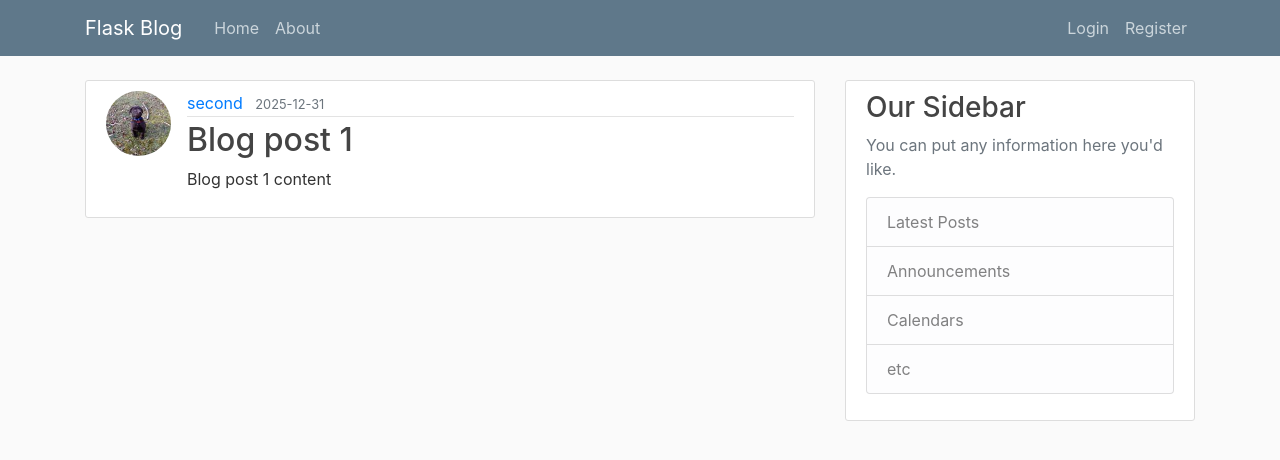
After one commit to xxiao053/Flask_API, a Flask app: page /post/1 in a window 1280 px wide. The commit adds this page. Shown: the top 460 px of the page. Run offline with Flask 3, Linux system fonts and the light colour scheme; some libraries are stand-ins or nearby versions.

Commit message:
Create post page for each post

```diff
--- a/flaskblog/routes.py
+++ b/flaskblog/routes.py
@@ -8,27 +8,6 @@ from sqlalchemy import text
 from flaskblog.models import sql_insert_user
 from flaskblog.models import User, Post
 from flask_login import login_user, current_user, logout_user, login_required
-
-posts = [
-    {
-        'author': 'Xiao Xiao',
-        'title': 'First Blog Post',
-        'content': 'This is the first post content',
-        'date_posted': 'Sep 20, 2025'
-    },
-    {
-        'author': 'Sean James',
-        'title': 'What Makes You a Better Developer',
-        'content': 'When people first learn programming, they often focus on writing scripts, solving LeetCode problems, or building simple web pages. APIs feel like something “big companies” use. But the truth is: learning how to build even a basic API instantly levels up how you think about software.',
-        'date_posted': 'Oct 21, 2025'
-    },
-    {
-        'author': 'Martine Harden',
-        'title': "It's the foundation of almost every modern system",
-        'content': 'Payments, messaging apps, social networks, e-commerce—everything runs on APIs.\n\nEven inside Meta, Google, or PayPal, teams talk to each other through internal APIs every day.\nOnce you understand APIs, you understand how large systems communicate.',
-        'date_posted': 'Nov 29, 2025'
-    },
-]
 
 @app.route("/")
 @app.route("/home")
@@ -123,3 +102,8 @@ def new_post():
         flash('Your post has been created!', 'success')
         return redirect(url_for('home'))
     return render_template('create_post.html', title='New Post', form=form)
+
+@app.route("/post/<int:post_id>", methods=['GET', 'POST'])  # include variable in the route, where id essentially is part of the route
+def post(post_id):
+    post = Post.query.get_or_404(post_id)  # give me the post with this id, if doesn't exist then return 404
+    return render_template('post.html', title=post.title, post=post)
--- a/flaskblog/templates/home.html
+++ b/flaskblog/templates/home.html
@@ -8,7 +8,7 @@
               <a class="mr-2" href="#">{{ post.author.username }}</a>
               <small class="text-muted">{{ post.date_posted.strftime('%Y-%m-%d') }}</small>
             </div>
-            <h2><a class="article-title" href="#">{{ post.title }}</a></h2>
+            <h2><a class="article-title" href="{{ url_for('post', post_id=post.id) }}">{{ post.title }}</a></h2>
             <p class="article-content">{{ post.content }}</p>
           </div>
         </article>
--- /dev/null
+++ b/flaskblog/templates/post.html
@@ -0,0 +1,14 @@
+{% extends "layout.html" %}
+{% block content %}
+    <article class="media content-section">
+        <img class="rounded-circle article-img" src="{{ url_for('static', filename='profile_pics/' + post.author.image_file) }}">
+        <div class="media-body">
+        <div class="article-metadata">
+            <a class="mr-2" href="#">{{ post.author.username }}</a>
+            <small class="text-muted">{{ post.date_posted.strftime('%Y-%m-%d') }}</small>
+        </div>
+        <h2 class="article-title">{{ post.title }}</h2>
+        <p class="article-content">{{ post.content }}</p>
+        </div>
+    </article>
+{% endblock content %}
```
Also changed, not shown: flaskblog/blogsite.db, flaskblog/static/profile_pics/376d8d4c2ad51470.png (added), flaskblog/static/profile_pics/b6e1c53325f88b74.png (deleted).
